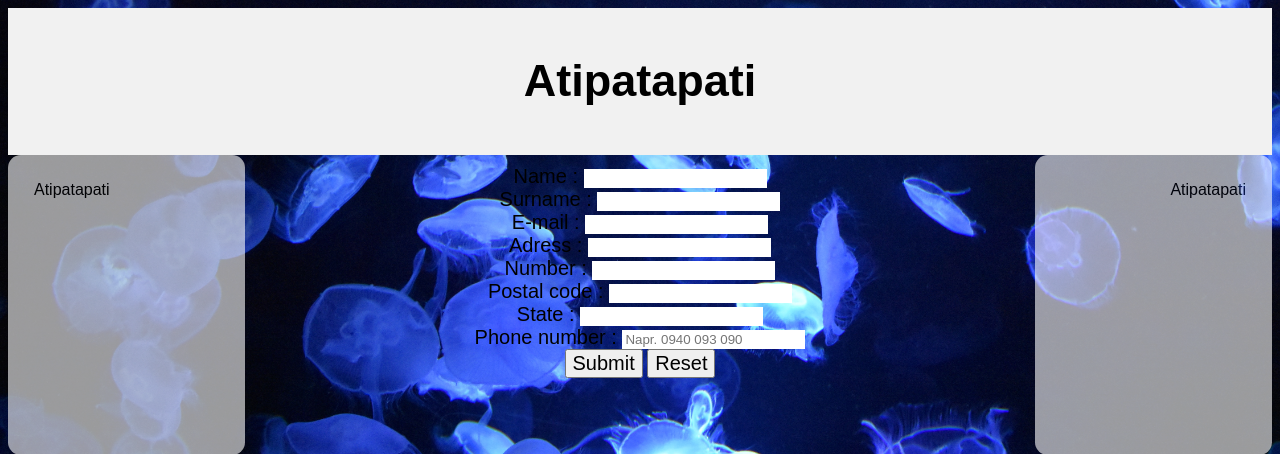
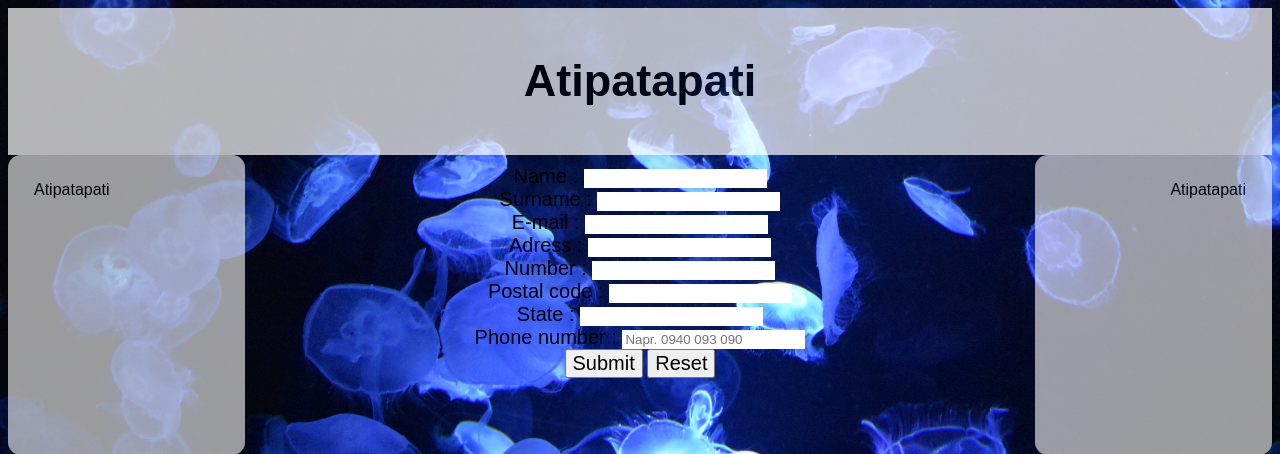
Before and after one commit to FilipSajna/ESPIot, a PHP site: page /phpform.php in a window 1280 px wide. Shown: the top 454 px of the page. Run offline with PHP 8.4, Linux system fonts and the light colour scheme.

Commit message:
opacity header

```diff
--- a/phpform.php
+++ b/phpform.php
@@ -17,7 +17,8 @@ body {
 
 .header {
     grid-area: header;
-    background-color: #f1f1f1;
+    background-color: rgba(255,255,255);
+    opacity: 0.7;
     padding: 10px;
     text-align: center;
     font-size: 30px;
```
